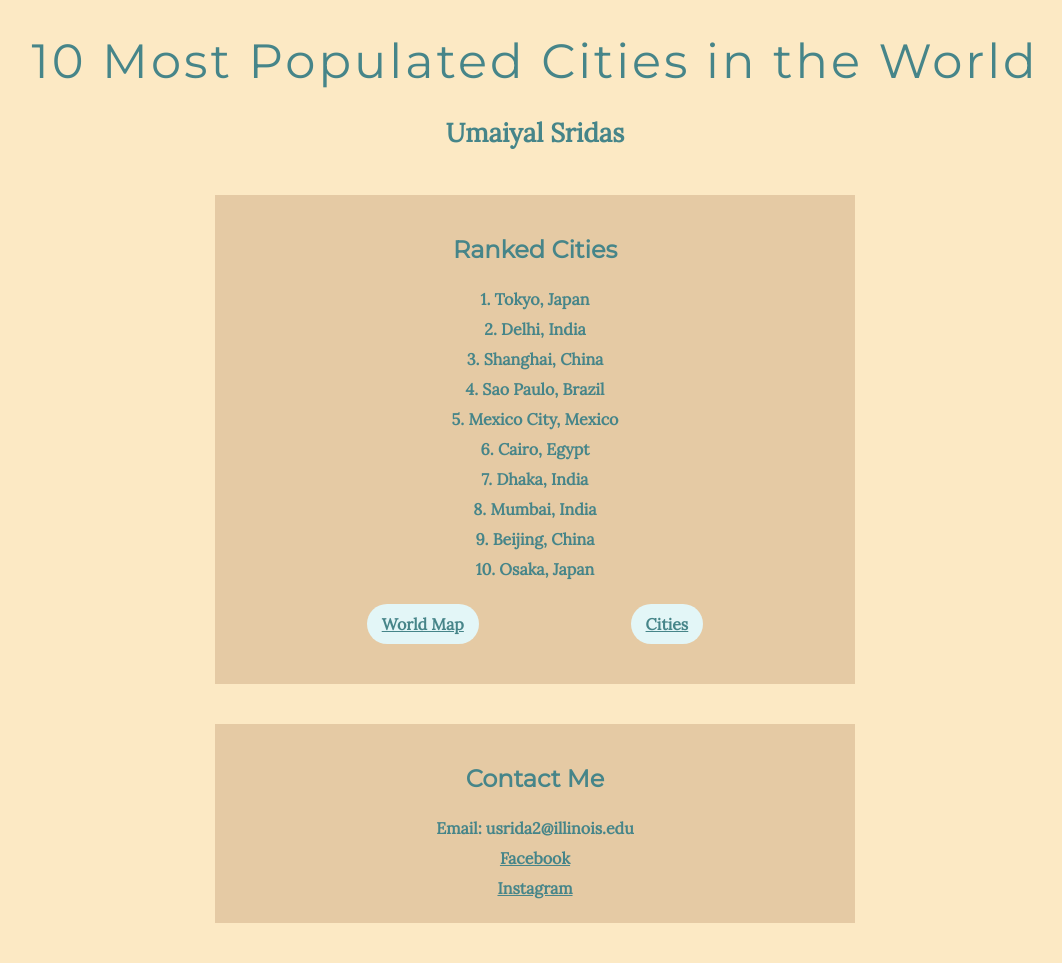
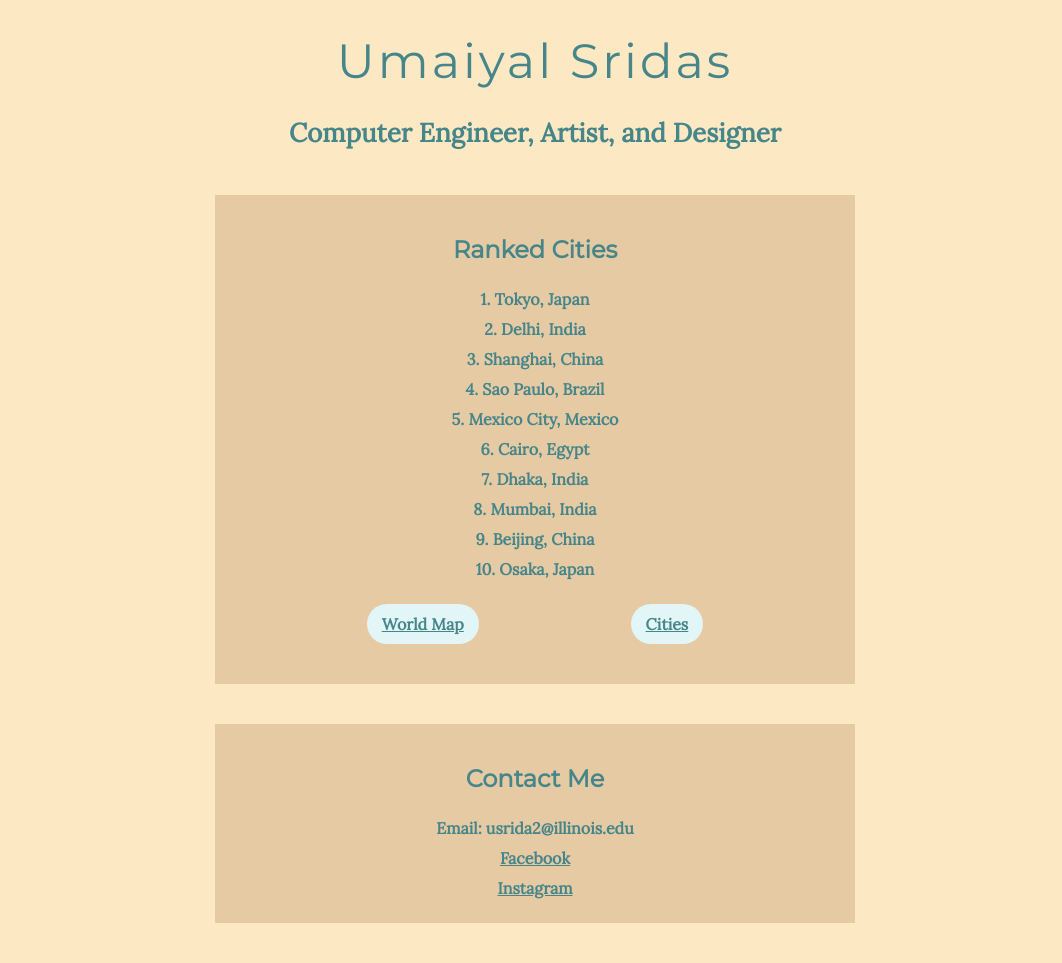
Before and after one commit to usridas/usridas.github.io, a Jekyll site: the page built from index.md, in a window 1280 px wide. Shown: the whole page, without its empty margins (105-1167 px from the left). Built offline with Jekyll 4.4.1, drawn with Linux system fonts in a browser that asks for light colours.

Commit message:
Update header.html

```diff
--- a/_includes/header.html
+++ b/_includes/header.html
@@ -1,4 +1,4 @@
-<h1>10 Most Populated Cities in the World</h1>
+<h1>Umaiyal Sridas</h1>
 <h3>
-    Umaiyal Sridas
+    Computer Engineer, Artist, and Designer
 </h3>
```
